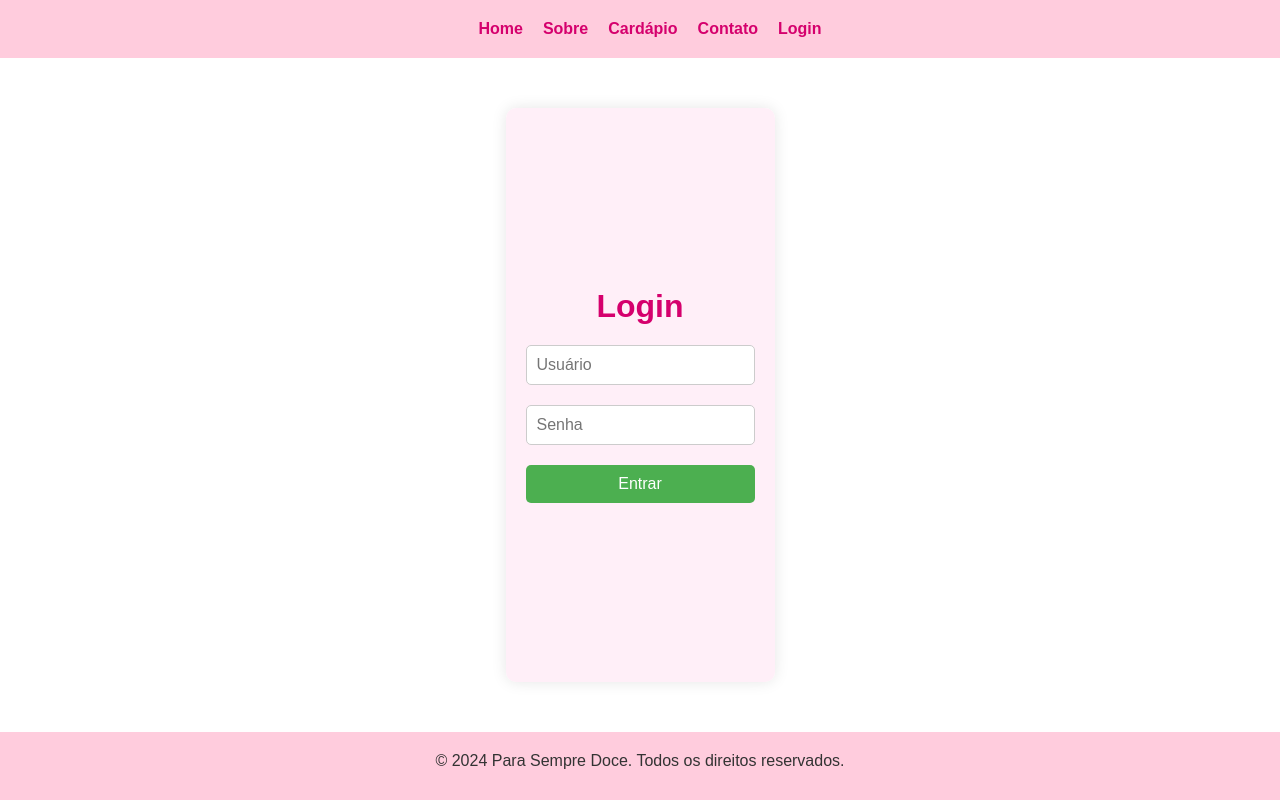
After one commit to gusalm/Confeitaria-Tudo-Doce, a Flask app: page /login in a window 1280 px wide. The commit adds this page. Run offline with Flask 3, Linux system fonts and the light colour scheme.

Commit message:
SiteConfeitaria

```diff
--- a/main.py
+++ b/main.py
@@ -1,5 +1,5 @@
-from flask import Flask, render_template
-
+from flask import Flask, render_template, request, redirect, url_for
+import os
 app = Flask(__name__)
 
 @app.route("/")
@@ -18,5 +18,22 @@ def cardapio():
 def contatos():
     return render_template("contatos.html")
 
+@app.route("/upload")
+def upload():
+    return render_template("upload.html")
+
+@app.route("/login", methods=["GET", "POST"])
+def login():
+    if request.method == "GET":
+        return render_template("login.html")
+    elif request.method == "POST":
+        username = request.form.get("")
+        password = request.form.get("password")
+
+
+    if username == "abcdefg":
+        if password == "1234567":
+            return redirect(url_for('upload'))
+
 if __name__ == "__main__":
     app.run(debug=True)
--- a/templates/cardapio.html
+++ b/templates/cardapio.html
@@ -6,7 +6,7 @@
     <title>Tudo Doce - Cardápio</title>
 </head>
 <style>
- * {
+* {
     margin: 0;
     padding: 0;
     box-sizing: border-box;
--- /dev/null
+++ b/templates/login.html
@@ -0,0 +1,156 @@
+<!DOCTYPE html>
+<html lang="en">
+<head>
+    <meta charset="UTF-8">
+    <title>Login</title>
+    <style>
+        * {
+            margin: 0;
+            padding: 0;
+            box-sizing: border-box;
+        }
+
+        body {
+            display: flex;
+            flex-direction: column;
+            min-height: 100vh;
+            font-family: 'Arial', sans-serif;
+            background-color: #fff;
+            color: #333;
+        }
+
+        /* Navegação */
+        nav {
+            background-color: #ffccdd; /* Rosa claro */
+            padding: 20px 0;
+        }
+
+        nav ul {
+            list-style-type: none;
+            display: flex;
+            justify-content: center; /* Centraliza os itens da lista */
+        }
+
+        nav ul li {
+            margin-left: 20px;
+        }
+
+        nav ul li a {
+            text-decoration: none;
+            color: #d5006d; /* Rosa mais forte */
+            font-weight: bold;
+            transition: color 0.3s;
+        }
+
+        nav ul li a:hover {
+            color: #ff669d; /* Rosa médio */
+        }
+
+        /* Container de Login */
+        .login-container {
+            flex: 1; /* Faz a seção de login ocupar o espaço disponível */
+            display: flex;
+            flex-direction: column;
+            justify-content: center;
+            align-items: center;
+            padding: 40px 20px;
+            text-align: center;
+            background-color: rgba(255, 238, 248, 0.9); /* Fundo suave com leve transparência */
+            border-radius: 10px;
+            box-shadow: 0 0 15px rgba(0, 0, 0, 0.1);
+            max-width: 400px;
+            margin: 50px auto; /* Centraliza o container */
+        }
+
+        .login-container h2 {
+            font-size: 2rem;
+            color: #d5006d; /* Rosa mais forte */
+            margin-bottom: 20px;
+        }
+
+        .login-container label {
+            display: block;
+            text-align: left;
+            font-weight: bold;
+            margin-bottom: 5px;
+            color: #333;
+        }
+
+        .login-container input {
+            display: block;
+            width: 100%;
+            padding: 10px;
+            font-size: 16px;
+            margin-bottom: 20px;
+            border-radius: 5px;
+            border: 1px solid #ccc;
+        }
+
+        .login-container button {
+            width: 100%;
+            padding: 10px;
+            background-color: #4CAF50; /* Cor do botão */
+            color: white;
+            border: none;
+            border-radius: 5px;
+            font-size: 16px;
+            cursor: pointer;
+            transition: background-color 0.3s;
+        }
+
+        .login-container button:hover {
+            background-color: #45a049; /* Cor do botão ao passar o mouse */
+        }
+
+        /* Footer */
+        footer {
+            background-color: #ffccdd; /* Rosa claro */
+            padding: 20px 0;
+            text-align: center;
+        }
+
+        footer p {
+            margin-bottom: 10px;
+        }
+
+        .social {
+            margin-top: 10px; /* Espaço acima da seção social */
+        }
+
+        .social a {
+            margin: 0 10px;
+            text-decoration: none;
+            color: #d5006d; /* Rosa mais forte */
+        }
+
+        .social a:hover {
+            color: #ff669d; /* Rosa médio ao passar o mouse */
+        }
+    </style>
+</head>
+<body>
+    <nav>
+        <ul>
+            <li><a href="{{ url_for('home') }}">Home</a></li>
+            <li><a href="{{ url_for('sobre') }}">Sobre</a></li>
+            <li><a href="{{ url_for('cardapio') }}">Cardápio</a></li>
+            <li><a href="{{ url_for('contatos') }}">Contato</a></li>
+            <li><a href="{{ url_for('login') }}">Login</a></li>
+        </ul>
+    </nav>
+
+    <div class="login-container">
+        <h2>Login</h2>
+        <!-- Formulário com method POST para enviar os dados -->
+        <form action="/login" method="POST" onsubmit="saveCredentials()">
+            <input type="text" id="username" name="username" placeholder="Usuário" required autocomplete="username">
+            <input type="password" id="password" name="password" placeholder="Senha" required autocomplete="current-password">
+            <button type="submit" class="btn-login">Entrar</button>
+        </form>
+    </div>
+
+    <footer>
+        <p>&copy; 2024 Para Sempre Doce. Todos os direitos reservados.</p>
+    </footer>
+</body>
+</html>
--- a/templates/sobre.html
+++ b/templates/sobre.html
@@ -14,7 +14,7 @@
         body {
             display: flex;
             flex-direction: column;
-            min-height: 100vh; /* Garante que o body preencha a altura total da tela */
+            min-height: 100vh; /* Garante que o body preencha altura total da tela */
             font-family: 'Arial', sans-serif;
             background-color: #fff;
             color: #333;
@@ -120,6 +120,7 @@
                     <li><a href="{{ url_for('sobre') }}">Sobre</a></li>
                     <li><a href="{{ url_for('cardapio') }}">Cardápio</a></li>
                     <li><a href="{{ url_for('contatos') }}">Contato</a></li>
+                    <li><a href="{{ url_for('login') }}">login</a></li>
                 </ul>
             </nav>
         </div>
```
Also changed, not shown: templates/contatos.html (+5 -4 lines), templates/index.html (+6 -5 lines), templates/upload.html (added, +115 -0 lines).
